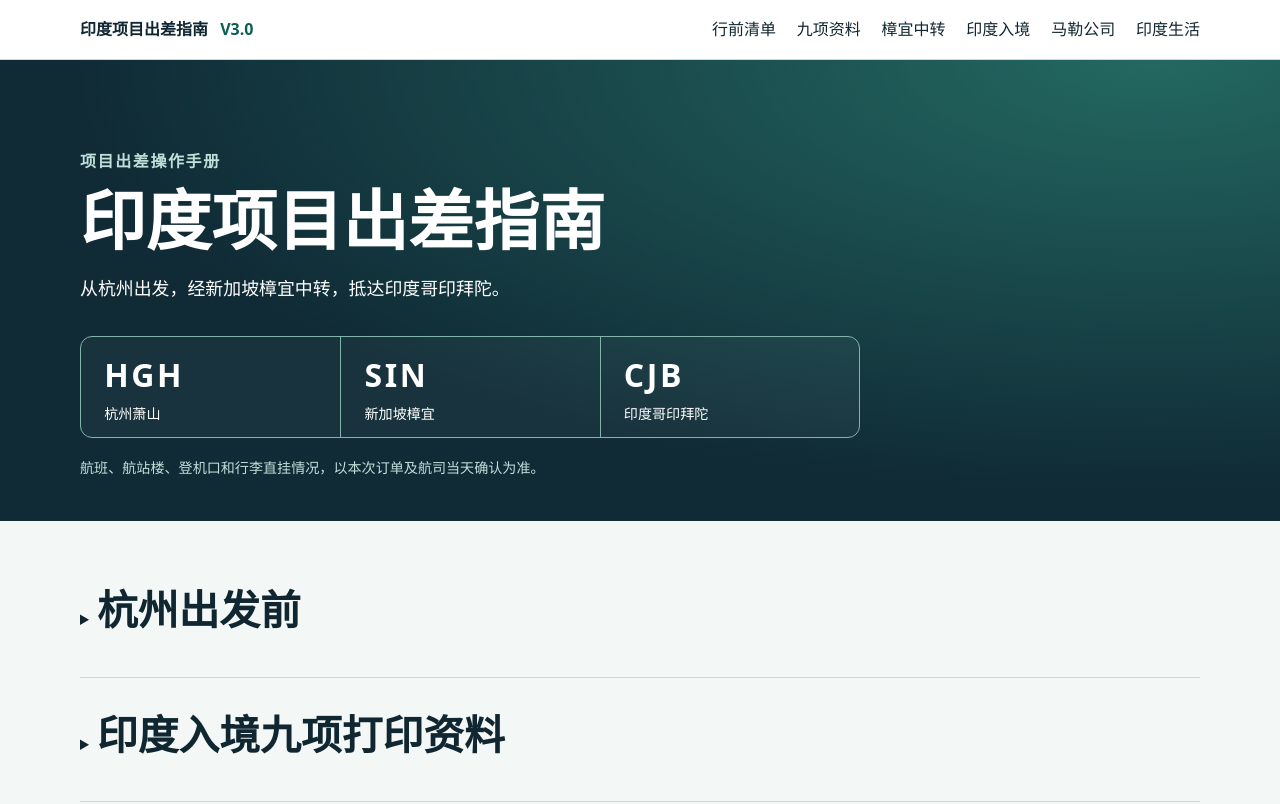
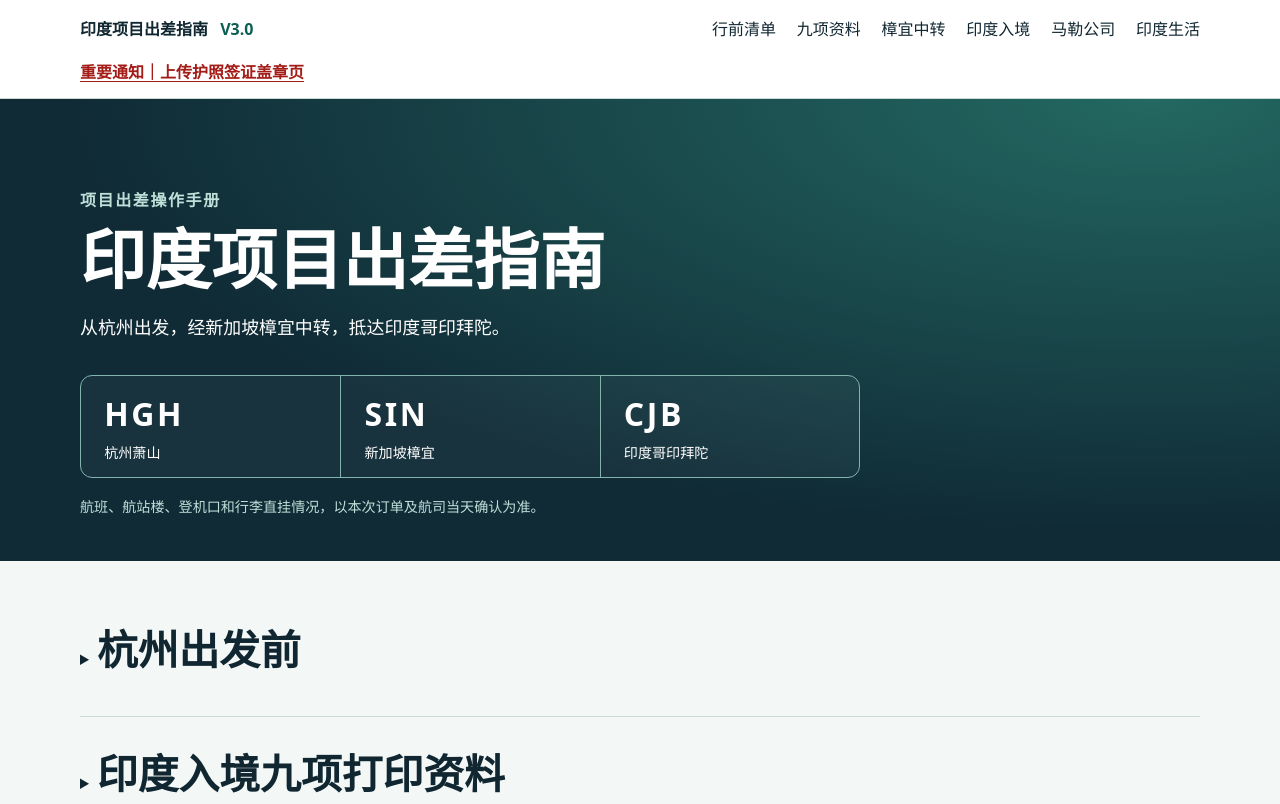
Before and after one commit to xx1061898534/india-project-guide, a plain HTML site: page india-project-guide-v3/index.html in a window 1280 px wide. Shown: the top 804 px of the page. Drawn offline with Linux system fonts and the light colour scheme.

Commit message:
Highlight passport stamp upload in header

```diff
--- a/india-project-guide-v3/index.html
+++ b/india-project-guide-v3/index.html
@@ -20,6 +20,7 @@
 <strong>印度项目出差指南 <span>V3.0</span></strong>
 <nav aria-label="章节导航"><a href="#prep">行前清单</a><a href="#documents">九项资料</a><a href="#transit">樟宜中转</a><a href="#india">印度入境</a><a href="#mahle">马勒公司</a><a href="#india-living">印度生活</a></nav>
 </div>
+<p class="wrap" style="padding:0 0 .75rem;margin-block:0"><strong><a href="#visa-upload" style="color:#a41c17">重要通知｜上传护照签证盖章页</a></strong></p>
 </header>
 <main id="main">
 <section class="hero">
```
